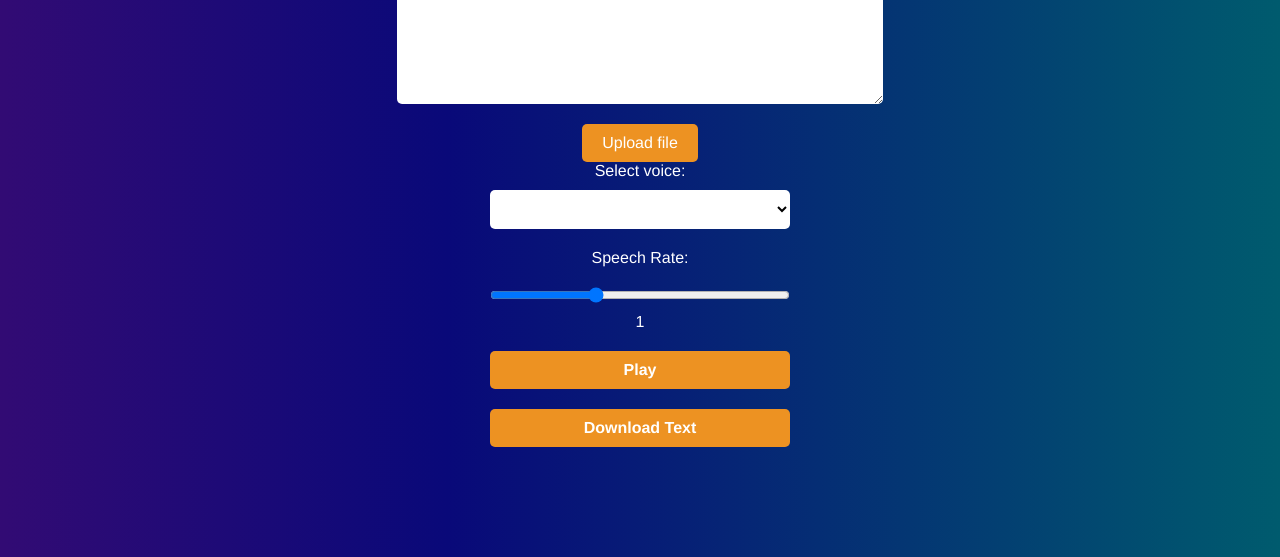
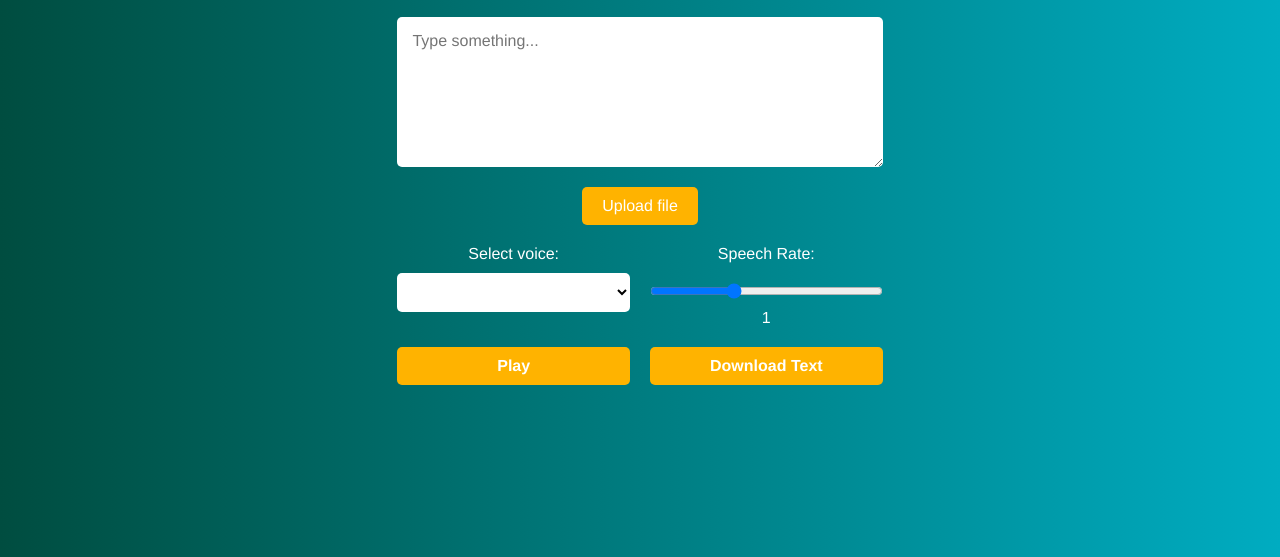
Before and after one commit to yanbrasiliano/text-to-audio-converter, a plain HTML site: page public/index.html in a window 1280 px wide. Shown: the part 243-800 px from the top of the page. Drawn offline with Linux system fonts and the light colour scheme.

Commit message:
chore: Update background and button colors

```diff
--- a/public/css/style.css
+++ b/public/css/style.css
@@ -6,7 +6,7 @@
 }
 
 body {
-  background: linear-gradient(90deg, #320b74 0%, #090979 35%, #005b6e 100%);
+  background: linear-gradient(90deg, #004d40 0%, #00acc1 100%);
   color: #fff;
   display: flex;
   align-items: center;
@@ -31,7 +31,7 @@ h1 {
 }
 
 h1 span {
-  color: #ed9222;
+  color: #ffb300;
 }
 
 header p {
@@ -63,6 +63,7 @@ header p {
   flex-direction: column;
   align-items: center;
   gap: 10px;
+  margin-bottom: 20px;
 }
 
 input[type="file"] {
@@ -72,14 +73,14 @@ input[type="file"] {
 #file-label {
   font-size: 1rem;
   padding: 10px 20px;
-  background-color: #ed9222;
+  background-color: #ffb300;
   border-radius: 5px;
   cursor: pointer;
   transition: background-color 0.3s ease;
 }
 
 #file-label:hover {
-  background-color: #d48a35;
+  background-color: #ff8f00;
 }
 
 .actions {
@@ -91,18 +92,20 @@ input[type="file"] {
 }
 
 .action-box {
-  flex: 1 1 100%;
   display: flex;
   flex-direction: column;
   align-items: center;
   gap: 10px;
 }
 
+.half-width {
+  flex: 1 1 45%;
+}
+
 .actions select,
 .actions button,
 .actions input[type="range"] {
   width: 100%;
-  max-width: 300px;
   padding: 10px;
   border: none;
   border-radius: 5px;
@@ -118,12 +121,12 @@ input[type="file"] {
 }
 
 .actions button {
-  background-color: #ed9222;
+  background-color: #ffb300;
   color: #fff;
 }
 
 .actions button:hover {
-  background-color: #d48a35;
+  background-color: #ff8f00;
 }
 
 #rate-value {
--- a/public/index.html
+++ b/public/index.html
@@ -24,19 +24,19 @@
         </div>
       </section>
       <section class="actions">
-        <div class="action-box full-width">
+        <div class="action-box half-width">
           <label for="voice-selection">Select voice:</label>
           <select id="voice-selection" aria-label="Voice selection"></select>
         </div>
-        <div class="action-box">
+        <div class="action-box half-width">
           <label for="rate-control">Speech Rate:</label>
           <input type="range" id="rate-control" min="0.5" max="2" value="1" step="0.1" aria-label="Speech rate" />
           <span id="rate-value">1</span>
         </div>
-        <div class="action-box">
+        <div class="action-box half-width">
           <button id="play-btn" aria-label="Play text">Play</button>
         </div>
-        <div class="action-box">
+        <div class="action-box half-width">
           <button id="download-text-btn" aria-label="Download text">Download Text</button>
         </div>
       </section>
```
